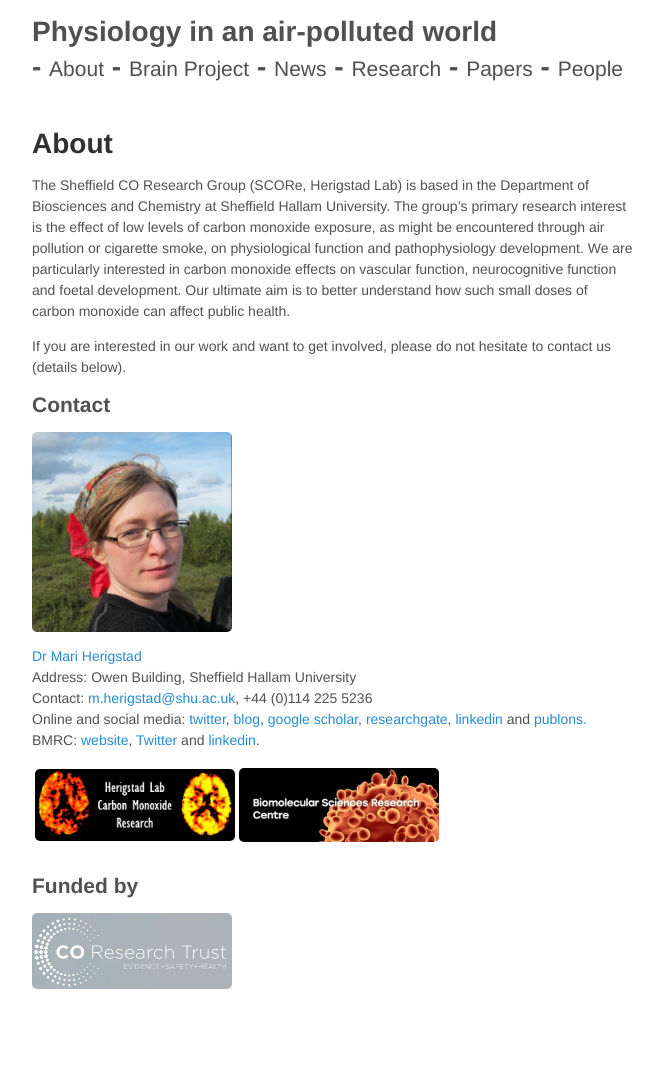
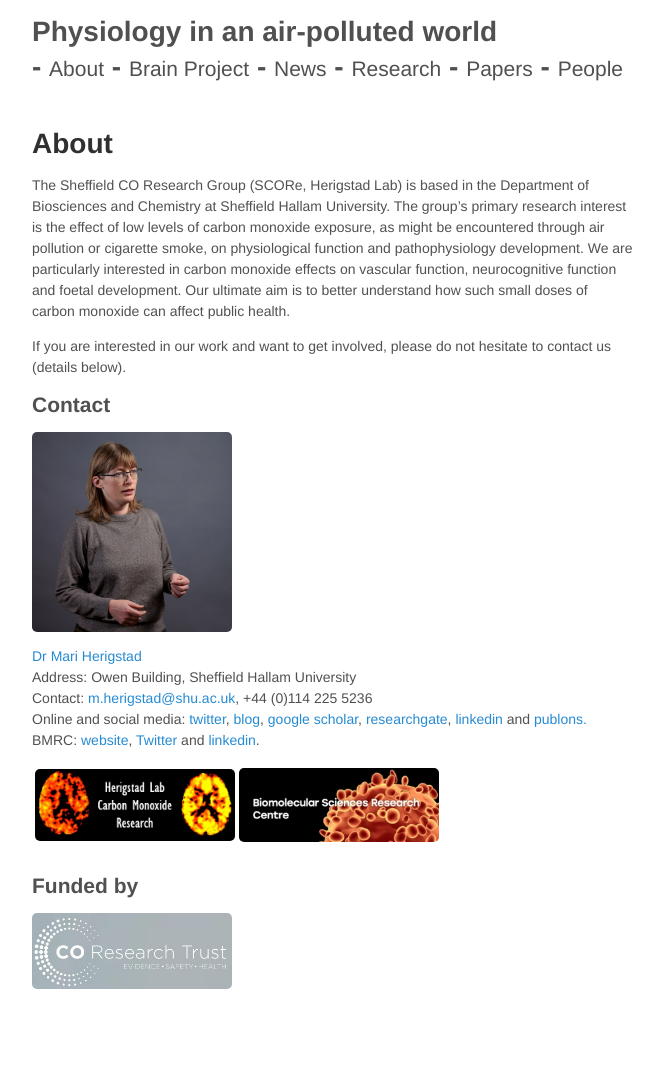
Before and after one commit to mariherigstad/mariherigstad.github.io, a Jekyll site: the page built from about.md, in a window 1280 px wide. Shown: the whole page, without its empty margins (307-970 px from the left). Built offline with Jekyll 4.4.1, drawn with Linux system fonts in a browser that asks for light colours.

Commit message:
Update about.md

```diff
--- a/about.md
+++ b/about.md
@@ -9,7 +9,7 @@ If you are interested in our work and want to get involved, please do not hesita
 
 ## Contact
 
-<img src="/assets/mariherigstadportrait.jpg" alt="Mari Herigstad" align="middle" style="width: 200px;"/>
+<img src="/assets/mariherigstadportrait2.jpg" alt="Mari Herigstad" align="middle" style="width: 200px;"/>
 
 <a href="https://www.shu.ac.uk/about-us/our-people/staff-profiles/mari-herigstad">Dr Mari Herigstad</a><br>
 Address: Owen Building, Sheffield Hallam University<br>
```
